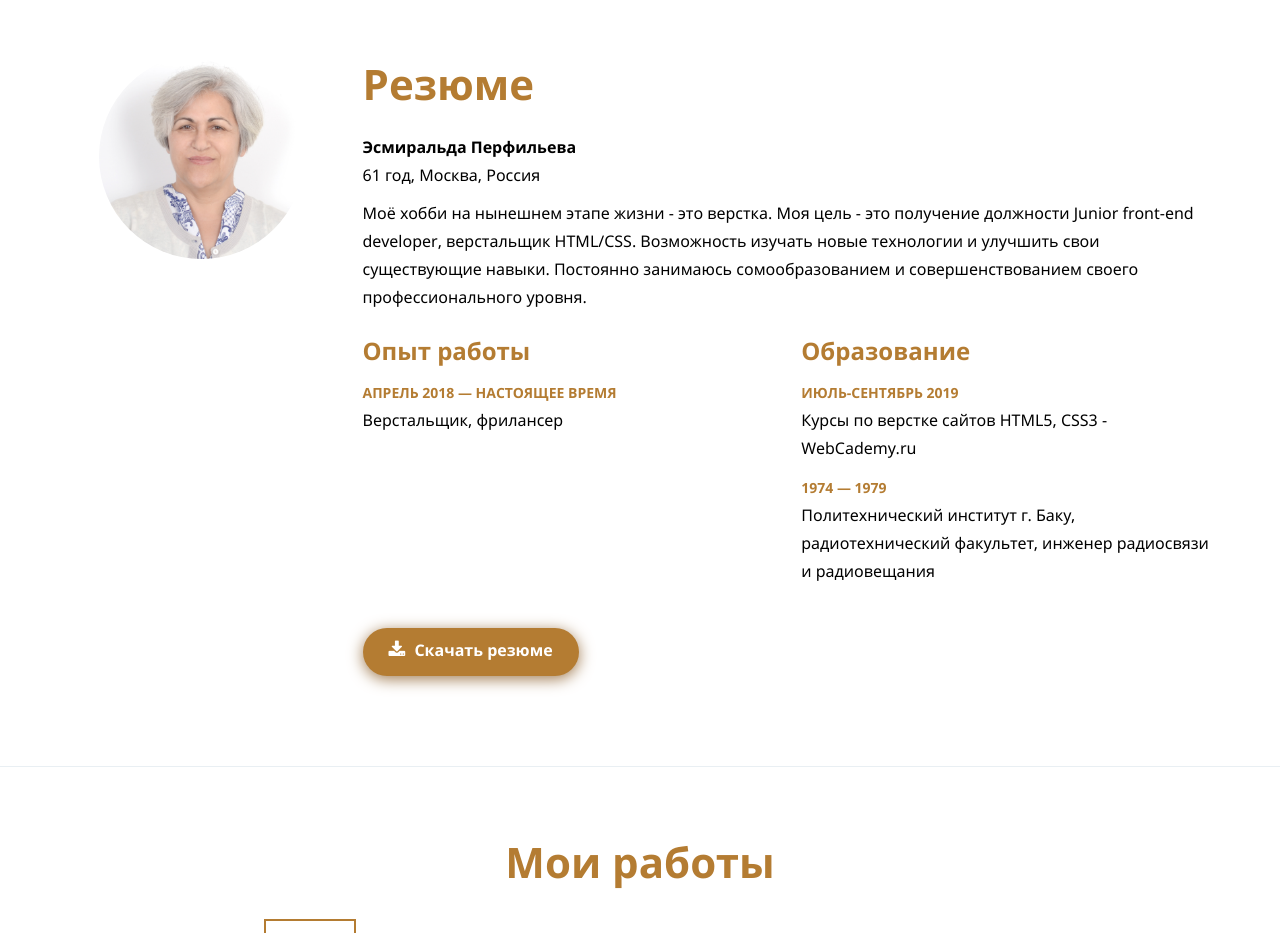
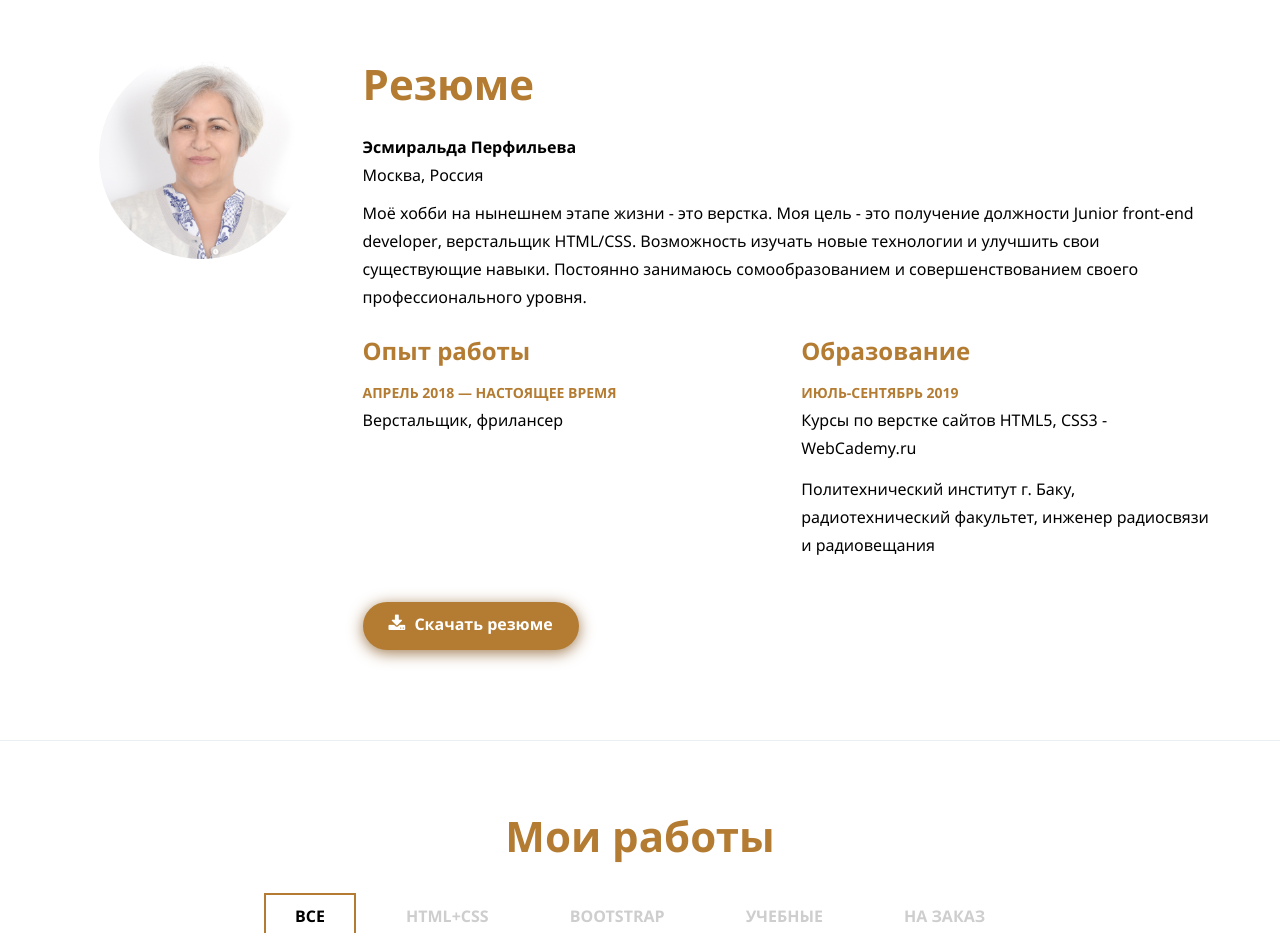
Before and after one commit to Esmiral/personal-page, a plain HTML site: page docs/index.html in a window 1280 px wide. Shown: the part 820-1753 px from the top of the page. Drawn offline with Linux system fonts and the light colour scheme.

Commit message:
Update index.html

```diff
--- a/docs/index.html
+++ b/docs/index.html
@@ -90,7 +90,7 @@
 			<div class="col-sm-10 col-lg-9">
 				<div class="heading">Резюме</div>
 				<p><strong>Эсмиральда Перфильева</strong><br>
-				61 год, Москва, Россия</p>
+				 Москва, Россия</p>
 				<p>Моё хобби на нынешнем этапе жизни - это верстка.
 				 	Моя цель - это получение должности Junior front-end developer, верстальщик HTML/CSS.
 				  Возможность	изучать новые технологии и улучшить свои существующие навыки.
@@ -128,7 +128,7 @@
 							</li>
 							<li class="definition-list__item">
 								<div class="definition-list__def">
-									1974 — 1979
+
 								</div>
 								<div class="definition-list__desc">
 									<p>Политехнический институт г. Баку, радиотехнический факультет, инженер радиосвязи и радиовещания</p>
```
